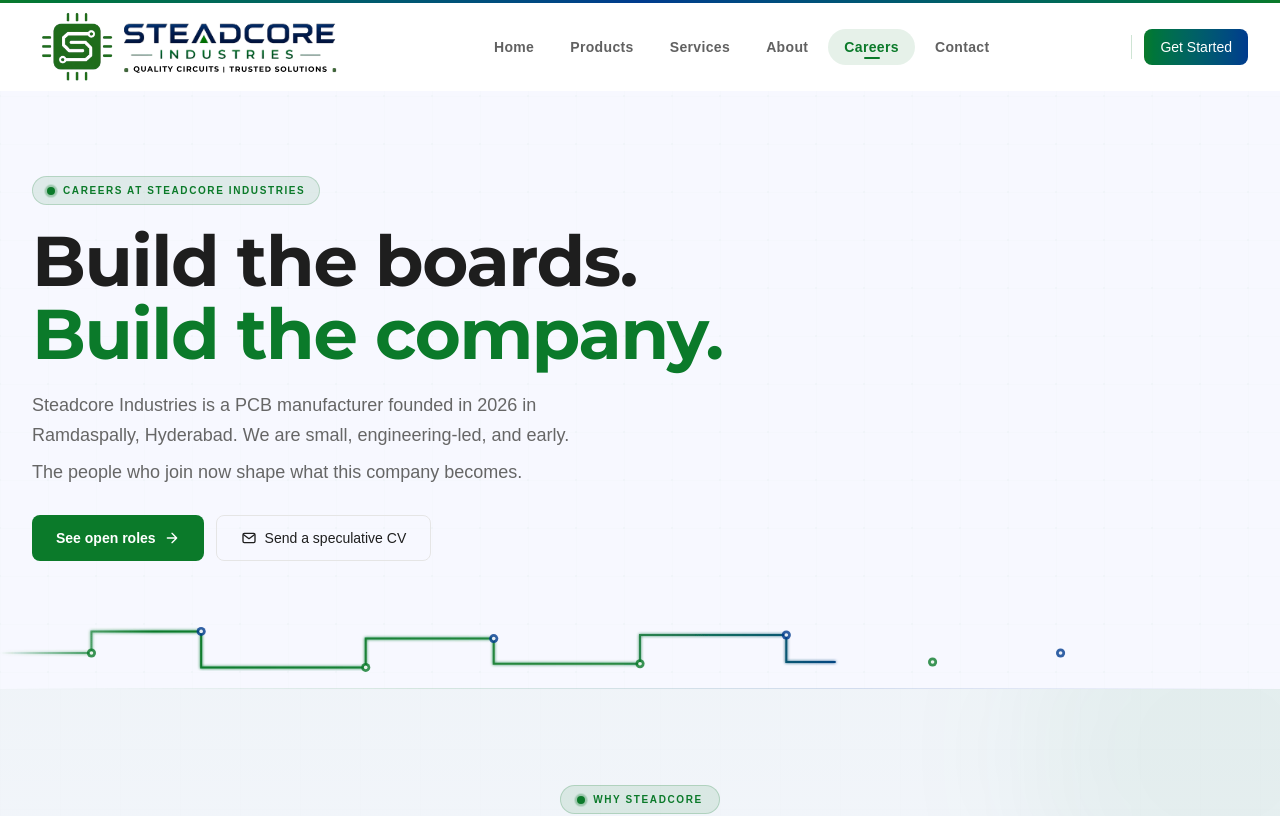
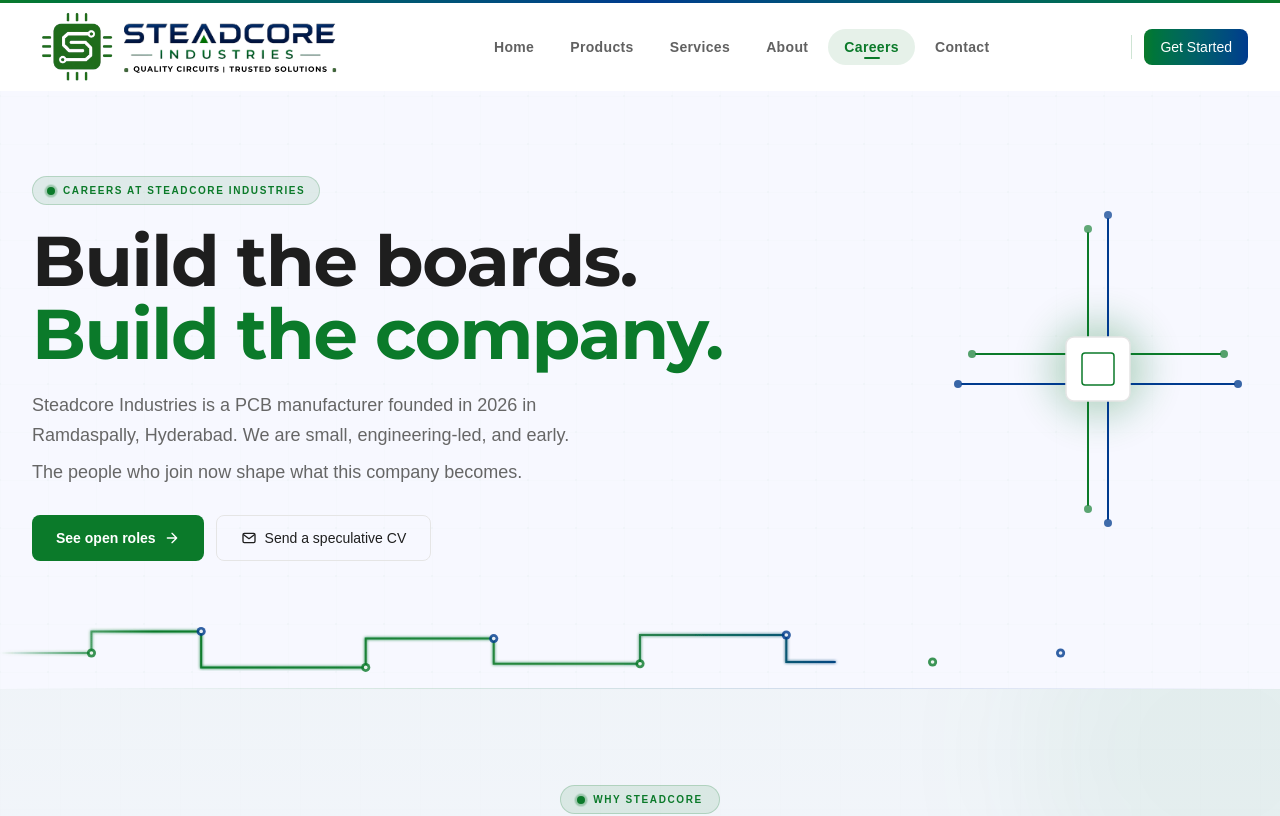
Before and after one commit to Suri1995/steadcore-website, a Next.js app: page /careers in a window 1280 px wide. Shown: the top 816 px of the page. Built offline with nearby package versions, Linux system fonts and the light colour scheme.

Commit message:
careers hero section updated

```diff
--- a/app/careers/components/CareersHero.tsx
+++ b/app/careers/components/CareersHero.tsx
@@ -24,52 +24,68 @@
 ));
 MailIcon.displayName = 'MailIcon';
 
-const MapPinIcon = React.memo(({ className, style }: IconProps) => (
-  <svg viewBox="0 0 24 24" fill="none" stroke="currentColor" strokeWidth="2"
-    strokeLinecap="round" strokeLinejoin="round" className={className} style={style} aria-hidden="true">
-    <path d="M12 21s-7-7.16-7-12a7 7 0 1 1 14 0c0 4.84-7 12-7 12Z"/>
-    <circle cx="12" cy="9" r="2.5"/>
-  </svg>
+// ─── Decorative circuit animation ───────────────────────────────────────
+// Pure SVG + CSS: no JS animation loop, no external assets, ~2KB of markup.
+// Only stroke-dashoffset / opacity / transform are animated (cheap for the
+// compositor), everything is aria-hidden (purely decorative — the headline
+// and copy already carry the section's meaning), and every animation is
+// switched off in favor of a static end-state under prefers-reduced-motion.
+const TRACES = [
+  // [x1, y1, x2, y2, delay]
+  { d: 'M140,140 L140,34', delay: 0.15 },
+  { d: 'M160,140 L160,20', delay: 0.3 },
+  { d: 'M140,200 L140,306', delay: 0.2 },
+  { d: 'M160,200 L160,320', delay: 0.35 },
+  { d: 'M120,155 L28,155', delay: 0.25 },
+  { d: 'M120,185 L14,185', delay: 0.4 },
+  { d: 'M180,155 L272,155', delay: 0.25 },
+  { d: 'M180,185 L286,185', delay: 0.4 },
+] as const;
+
+const PADS: Array<[number, number, number]> = [
+  [140, 30, 0.9], [160, 16, 1.05], [140, 310, 0.95], [160, 324, 1.1],
+  [24, 155, 1.0], [10, 185, 1.15], [276, 155, 1.0], [290, 185, 1.15],
+];
+
+const CircuitAnimation = React.memo(() => (
+  <div className="ch-visual" aria-hidden="true">
+    <svg viewBox="0 0 300 340" className="w-full h-auto" role="presentation">
+      {/* soft glow behind the chip */}
+      <circle cx="150" cy="170" r="46" fill="var(--primary)" className="ch-glow" />
+
+      {TRACES.map((t, i) => (
+        <path
+          key={i}
+          d={t.d}
+          fill="none"
+          stroke={i % 2 === 0 ? 'var(--primary)' : 'var(--secondary)'}
+          strokeWidth="2"
+          strokeLinecap="round"
+          pathLength={1}
+          className="ch-trace"
+          style={{ ['--d' as string]: `${t.delay}s` }}
+        />
+      ))}
+
+      {PADS.map(([cx, cy, delay], i) => (
+        <circle
+          key={i}
+          cx={cx}
+          cy={cy}
+          r="4"
+          fill={i % 2 === 0 ? 'var(--primary)' : 'var(--secondary)'}
+          className="ch-pad"
+          style={{ ['--d' as string]: `${delay}s` }}
+        />
+      ))}
+
+      {/* chip */}
+      <rect x="118" y="138" width="64" height="64" rx="8" fill="var(--card)" stroke="var(--border)" strokeWidth="1.5" className="ch-chip" />
+      <rect x="134" y="154" width="32" height="32" rx="3" fill="none" stroke="var(--primary)" strokeWidth="1.5" className="ch-chip" style={{ animationDelay: '1.05s' }} />
+    </svg>
+  </div>
 ));
-MapPinIcon.displayName = 'MapPinIcon';
-
-const UsersIcon = React.memo(({ className, style }: IconProps) => (
-  <svg viewBox="0 0 24 24" fill="none" stroke="currentColor" strokeWidth="2"
-    strokeLinecap="round" strokeLinejoin="round" className={className} style={style} aria-hidden="true">
-    <path d="M17 21v-2a4 4 0 0 0-4-4H5a4 4 0 0 0-4 4v2"/>
-    <circle cx="9" cy="7" r="4"/>
-    <path d="M23 21v-2a4 4 0 0 0-3-3.87M16 3.13a4 4 0 0 1 0 7.75"/>
-  </svg>
-));
-UsersIcon.displayName = 'UsersIcon';
-
-const CalendarIcon = React.memo(({ className, style }: IconProps) => (
-  <svg viewBox="0 0 24 24" fill="none" stroke="currentColor" strokeWidth="2"
-    strokeLinecap="round" strokeLinejoin="round" className={className} style={style} aria-hidden="true">
-    <rect x="3" y="4" width="18" height="18" rx="2"/>
-    <path d="M16 2v4M8 2v4M3 10h18"/>
-  </svg>
-));
-CalendarIcon.displayName = 'CalendarIcon';
-
-const AcademicIcon = React.memo(({ className, style }: IconProps) => (
-  <svg viewBox="0 0 24 24" fill="none" stroke="currentColor" strokeWidth="2"
-    strokeLinecap="round" strokeLinejoin="round" className={className} style={style} aria-hidden="true">
-    <path d="M22 10v6M2 10l10-5 10 5-10 5-10-5z"/>
-    <path d="M6 12v5c3 3 9 3 12 0v-5"/>
-  </svg>
-));
-AcademicIcon.displayName = 'AcademicIcon';
-
-// ─── Constants ────────────────────────────────────────────────────────
-const TOTAL_ROLES = 7;
-
-const stats = [
-  // { num: `${TOTAL_ROLES}`, label: 'Open roles',        Icon: UsersIcon },
-  { num: '2026',           label: 'Year founded',       Icon: CalendarIcon },
-  { num: 'Hyderabad',      label: 'Location',           Icon: MapPinIcon },
-  { num: 'IIT BHU',        label: 'Founder background', Icon: AcademicIcon },
-];
+CircuitAnimation.displayName = 'CircuitAnimation';
 
 // ─── Main Component ──────────────────────────────────────────────────
 export const CareersHero = React.memo(() => {
@@ -123,12 +139,51 @@
         }
         .ch-cursor { animation: ch-blink 1.1s step-end infinite; }
 
+        /* ── Circuit animation (right-side replacement) ── */
+        @keyframes ch-draw   { from { stroke-dashoffset: 1; } to { stroke-dashoffset: 0; } }
+        @keyframes ch-pad-in { from { opacity: 0; transform: scale(0.4); } to { opacity: 1; transform: scale(1); } }
+        @keyframes ch-pad-pulse { 0%, 100% { opacity: 0.55; } 50% { opacity: 1; } }
+        @keyframes ch-chip-pop  { from { opacity: 0; transform: scale(0.9); } to { opacity: 1; transform: scale(1); } }
+        @keyframes ch-glow-pulse { 0%, 100% { opacity: 0.16; } 50% { opacity: 0.32; } }
+
+        .ch-visual { width: 100%; }
+        .ch-trace {
+          stroke-dasharray: 1;
+          stroke-dashoffset: 1;
+          transform-origin: center;
+          animation: ch-draw 0.8s cubic-bezier(.4,0,.2,1) var(--d, 0s) both;
+        }
+        .ch-pad {
+          transform-origin: center;
+          transform-box: fill-box;
+          opacity: 0;
+          animation:
+            ch-pad-in 0.35s ease var(--d, 0s) both,
+            ch-pad-pulse 2.6s ease-in-out calc(var(--d, 0s) + 0.5s) infinite;
+        }
+        .ch-chip {
+          opacity: 0;
+          transform-origin: center;
+          transform-box: fill-box;
+          animation: ch-chip-pop 0.5s ease 0.85s both;
+        }
+        .ch-glow {
+          opacity: 0.16;
+          transform-origin: center;
+          transform-box: fill-box;
+          filter: blur(20px);
+          animation: ch-glow-pulse 3.2s ease-in-out 1.1s infinite;
+        }
+
         @media (prefers-reduced-motion: reduce) {
           .ch-v0,.ch-v1,.ch-v2,.ch-v3,.ch-v4,.ch-v5 {
             animation: none !important; opacity: 1 !important;
           }
           .ch-tline { animation: none !important; stroke-dashoffset: 0 !important; }
           .ch-cursor { animation: none !important; }
+          .ch-trace { animation: none !important; stroke-dashoffset: 0 !important; }
+          .ch-pad, .ch-chip { animation: none !important; opacity: 1 !important; transform: none !important; }
+          .ch-glow { animation: none !important; opacity: 0.16 !important; }
         }
 
         /* ── Responsive adjustments ── */
@@ -137,8 +192,7 @@
             grid-template-columns: 1fr !important;
             gap: 2rem !important;
           }
-          .ch-stats-desktop { display: none !important; }
-          .ch-stats-mobile { display: flex !important; }
+          .ch-visual { max-width: 240px; margin: 0.5rem auto 0; }
           .ch-hero-headline { font-size: clamp(28px, 8vw, 42px) !important; }
         }
 
@@ -147,17 +201,13 @@
             grid-template-columns: 1fr 240px !important;
             gap: 2rem !important;
           }
-          .ch-stats-desktop { display: flex !important; }
-          .ch-stats-mobile { display: none !important; }
         }
 
         @media (min-width: 1025px) {
           .ch-hero-grid {
-            grid-template-columns: 1fr 280px !important;
+            grid-template-columns: 1fr 300px !important;
             gap: 3rem !important;
           }
-          .ch-stats-desktop { display: flex !important; }
-          .ch-stats-mobile { display: none !important; }
         }
       `}</style>
 
@@ -192,7 +242,7 @@
         <div className="relative z-10 max-w-7xl mx-auto px-4 sm:px-6 lg:px-8 pt-8 sm:pt-12 lg:pt-16">
 
           {/* Grid Layout */}
-          <div className="ch-hero-grid grid lg:grid-cols-[1fr_280px] xl:grid-cols-[1fr_320px] gap-8 lg:gap-12 items-start">
+          <div className="ch-hero-grid grid lg:grid-cols-[1fr_300px] gap-8 lg:gap-12 items-center">
 
             {/* ── LEFT COLUMN ── */}
             <div>
@@ -251,68 +301,10 @@
               </div>
             </div>
 
-            {/* ── RIGHT COLUMN: Stat Cards ── */}
-            <div className={`ch-stats-desktop hidden lg:flex flex-col gap-3 pt-1 ${visible ? 'ch-v4' : 'opacity-0'}`}>
-
-              {/* "At a glance" label */}
-              <div className="flex items-center gap-3 mb-1">
-                <span className="text-[10px] font-bold uppercase tracking-[0.16em] text-muted-foreground">
-                  At a glance
-                </span>
-                <div className="flex-1 h-px bg-border" />
-              </div>
-
-              {stats.map(({ num, label, Icon }, i) => (
-                <div
-                  key={label}
-                  className="group flex items-center gap-3 rounded-xl border px-4 py-3 transition-all hover:shadow-sm"
-                  style={{
-                    borderColor: i % 2 === 0 ? 'rgba(11,122,42,0.15)' : 'var(--border)',
-                    background: i % 2 === 0 ? 'rgba(11,122,42,0.03)' : 'var(--card)',
-                  }}
-                >
-                  <div
-                    className="flex-shrink-0 w-8 h-8 rounded-lg flex items-center justify-center"
-                    style={{
-                      background: i % 2 === 0 ? 'rgba(11,122,42,0.08)' : 'rgba(0,59,142,0.06)',
-                    }}
-                  >
-                    <Icon
-                      className="w-3.5 h-3.5"
-                      style={{ color: i % 2 === 0 ? 'var(--primary)' : 'var(--secondary)' }}
-                    />
-                  </div>
-                  <div>
-                    <p className="font-montserrat font-extrabold text-base leading-none text-foreground">
-                      {num}
-                    </p>
-                    <p className="text-[11px] mt-0.5 text-muted-foreground">{label}</p>
-                  </div>
-                </div>
-              ))}
-
-              {/* Bottom note */}
-              <p className="text-[10px] mt-2 leading-relaxed text-muted-foreground opacity-70">
-                All roles are based at our facility in Ramdaspally, Hyderabad.
-              </p>
+            {/* ── RIGHT COLUMN: decorative circuit animation ── */}
+            <div className={visible ? 'ch-v4' : 'opacity-0'}>
+              <CircuitAnimation />
             </div>
-          </div>
-
-          {/* ── Mobile & Tablet Stat Pills ── */}
-          <div className={`ch-stats-mobile hidden lg:hidden flex-wrap gap-2 mt-6 ${visible ? 'ch-v3' : 'opacity-0'}`}>
-            {stats.map(({ num, label, Icon }, i) => (
-              <div
-                key={label}
-                className="flex items-center gap-1.5 rounded-full border border-border bg-card px-3 py-1.5 text-xs"
-              >
-                <Icon
-                  className="w-3 h-3"
-                  style={{ color: i % 2 === 0 ? 'var(--primary)' : 'var(--secondary)' }}
-                />
-                <span className="font-montserrat font-bold text-xs">{num}</span>
-                <span className="text-[10px] text-muted-foreground">{label}</span>
-              </div>
-            ))}
           </div>
         </div>
 
```
